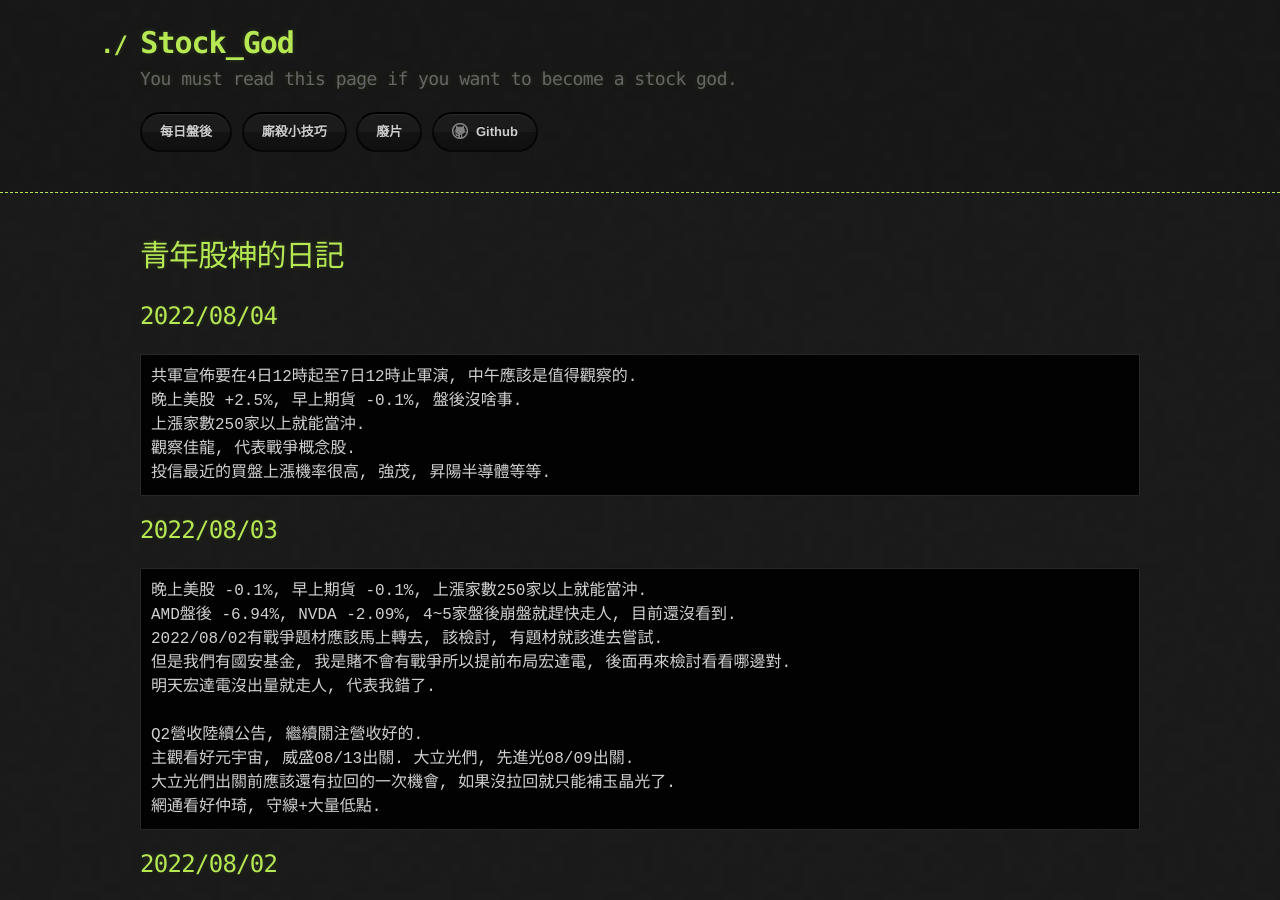
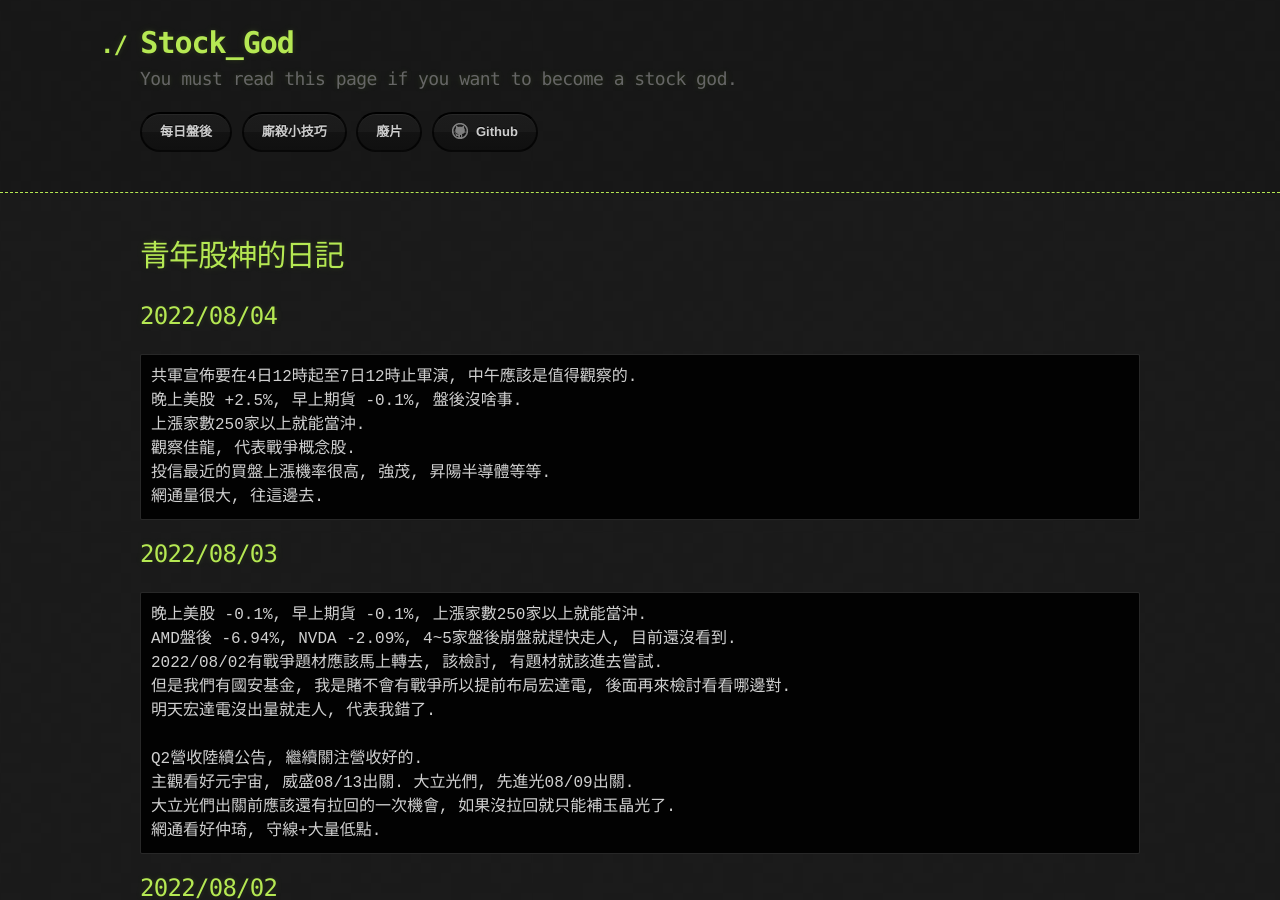
Before and after one commit to lepg5487/Stock_God, a Jekyll site: the page built from index.md, in a window 1280 px wide and 900 px high. Built offline with Jekyll 4.4.1, drawn with Linux system fonts in a browser that asks for light colours; our own code applies the rules of GitHub Pages for plain Markdown files.

Commit message:
Update index.md

````diff
--- a/index.md
+++ b/index.md
@@ -11,6 +11,7 @@ layout: testlayouts
 上漲家數250家以上就能當沖.
 觀察佳龍, 代表戰爭概念股.
 投信最近的買盤上漲機率很高, 強茂, 昇陽半導體等等.
+網通量很大, 往這邊去.
 ```
 
 ## 2022/08/03
````
